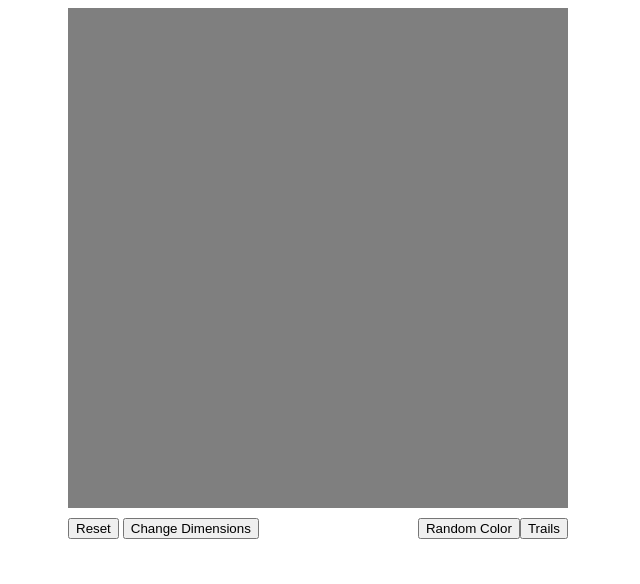
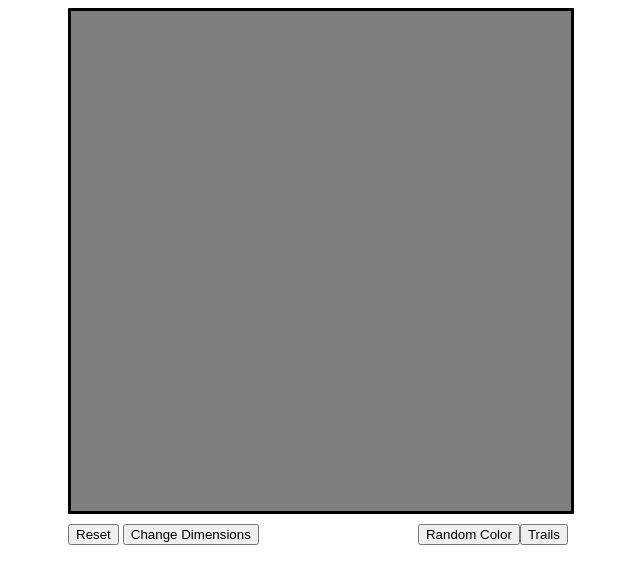
Before and after one commit to Micheal-Earl/Etch-a-Page, a plain HTML site: page index.html in a window 1280 px wide. Shown: the whole page, without its empty margins (322-962 px from the left). Drawn offline with Linux system fonts and the light colour scheme.

Commit message:
Added border

```diff
--- a/css/style.css
+++ b/css/style.css
@@ -6,6 +6,9 @@
 }
 
 .gridWrapper {
+  border-style: solid;
+  border-color: black;
+  border-radius: 1px;
   height: 500px;
   width: 500px;
   margin-left: auto;
```
Also changed, not shown: js/script.js (line endings or trailing spaces).
